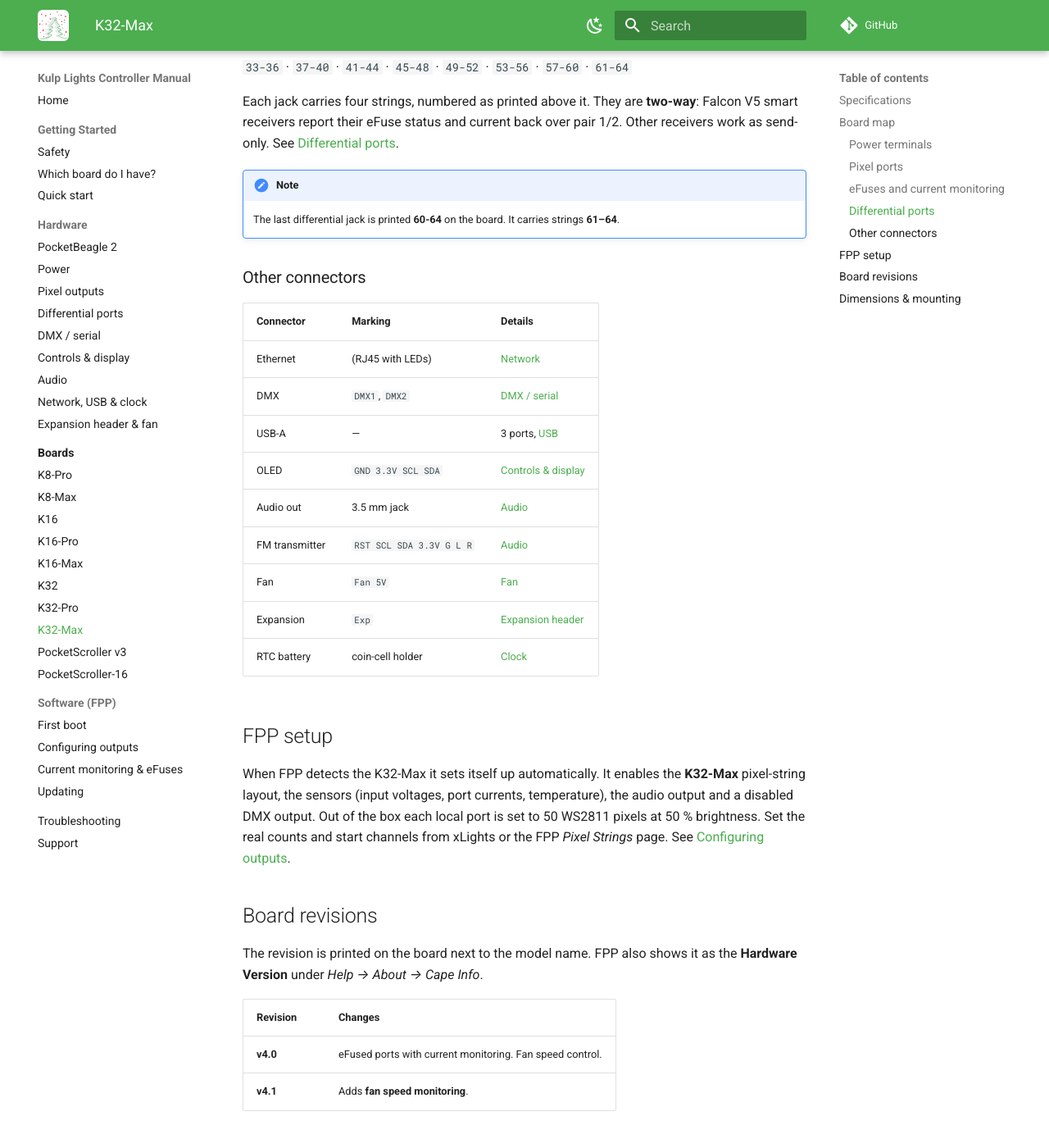
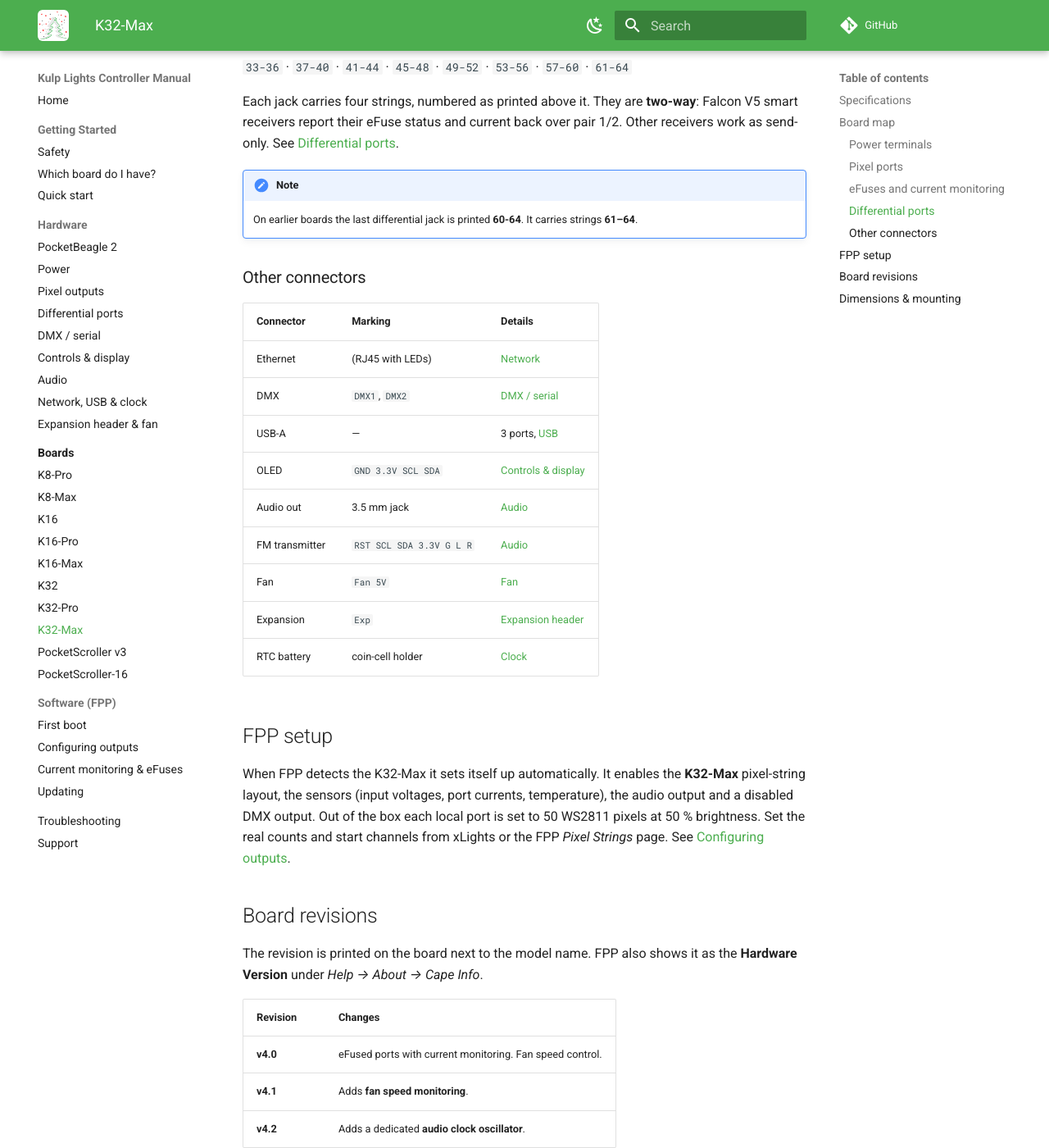
Before and after one commit to KulpLights/kulp-manuals, an MkDocs documentation site: the page built from docs/boards/k32-max.md, in a window 1280 px wide and 1400 px high, scrolled down 4274 px. Shown: the whole window at 82% size. Built offline with MkDocs 1.6.1 and Material for MkDocs 9.7.7, drawn with Linux system fonts in a browser that asks for light colours; comment, search, counter and statistics services are not loaded.

Commit message:
K32 pages: add the K32-Max v4.2 revision and limit the 60-64 silk note to earlier boards
Co-Authored-By: Claude Opus 5.5 <noreply@anthropic.com>

```diff
--- a/docs/boards/k32-max.md
+++ b/docs/boards/k32-max.md
@@ -84,7 +84,7 @@ Each jack carries four strings, numbered as printed above it. They are **two-way
 See [Differential ports](../hardware/differential.md).
 
 !!! note
-    The last differential jack is printed **60-64** on the board. It carries strings **61–64**.
+    On earlier boards the last differential jack is printed **60-64**. It carries strings **61–64**.
 
 ### Other connectors
 
@@ -117,6 +117,7 @@ The revision is printed on the board next to the model name. FPP also shows it a
 |---|---|
 | **v4.0** | eFused ports with current monitoring. Fan speed control. |
 | **v4.1** | Adds **fan speed monitoring**. |
+| **v4.2** | Adds a dedicated **audio clock oscillator**. |
 
 ## Dimensions & mounting
 
```
Also changed, not shown: docs/boards/k32-pro.md (+1 -1 lines), 1 other file.
